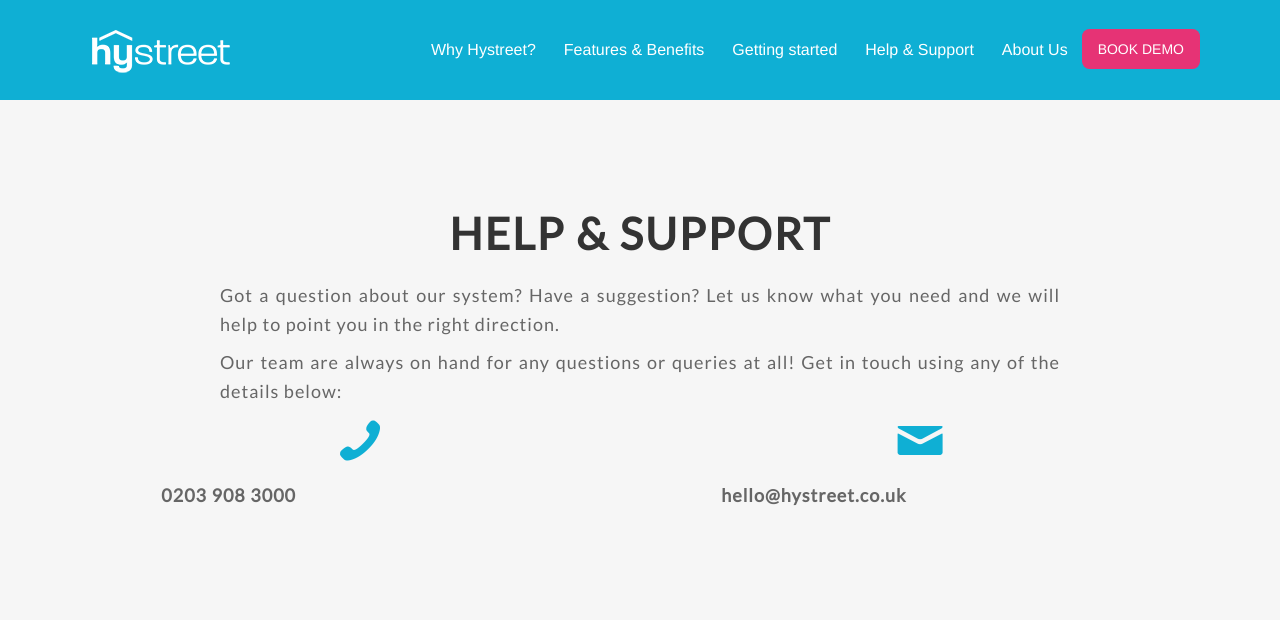
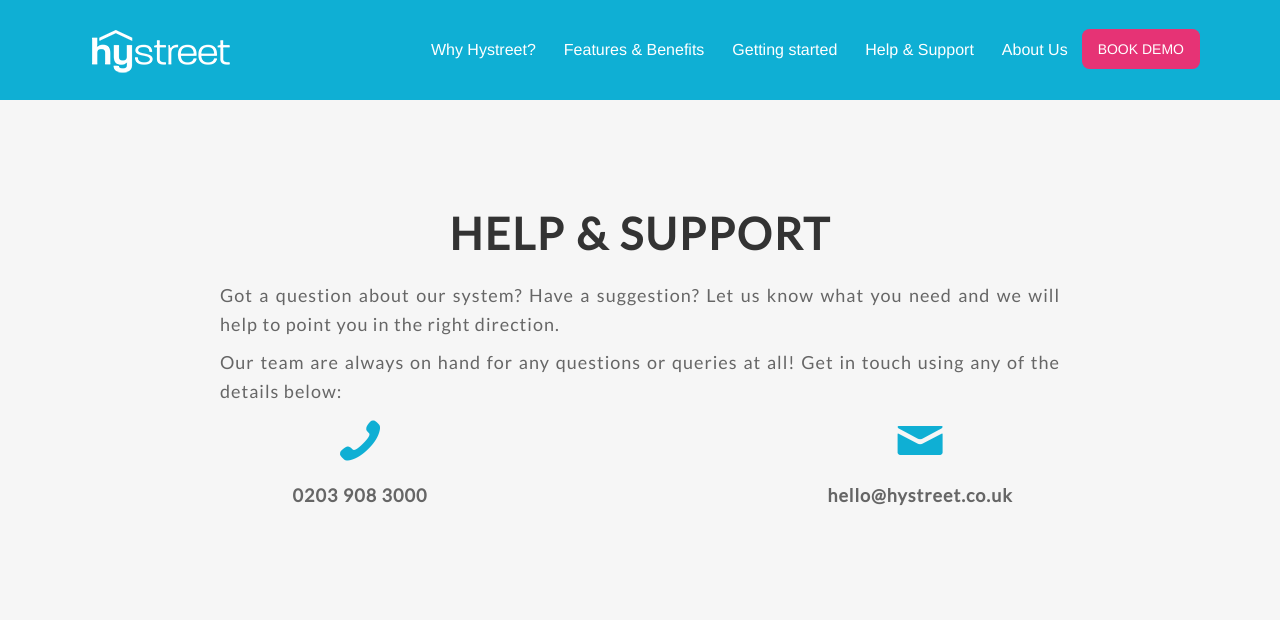
Before and after one commit to hystreet/hystreet.github.io, a Jekyll site: the page built from support/index.html, in a window 1280 px wide. Shown: the top 620 px of the page. Built offline with Jekyll 4.4.1, drawn with Linux system fonts in a browser that asks for light colours; some web fonts are replaced; a script that is not in the unit is left out; grey boxes are pictures that could not be loaded.

Commit message:
center align contact us text

```diff
--- a/support/index.html
+++ b/support/index.html
@@ -18,13 +18,13 @@
       </p>
       <div class="large-6 columns left">
       <i class='icon-phone'></i>
-      <p><b>
+      <p style="text-align: center;"><b>
         0203 908 3000
         </b></p>
       </div>
       <div class="large-6 columns right">
       <i class='icon-mail'></i>
-            <p><b>
+            <p style="text-align: center;"><b>
         hello@hystreet.co.uk
         </b></p>
       </div>
```
